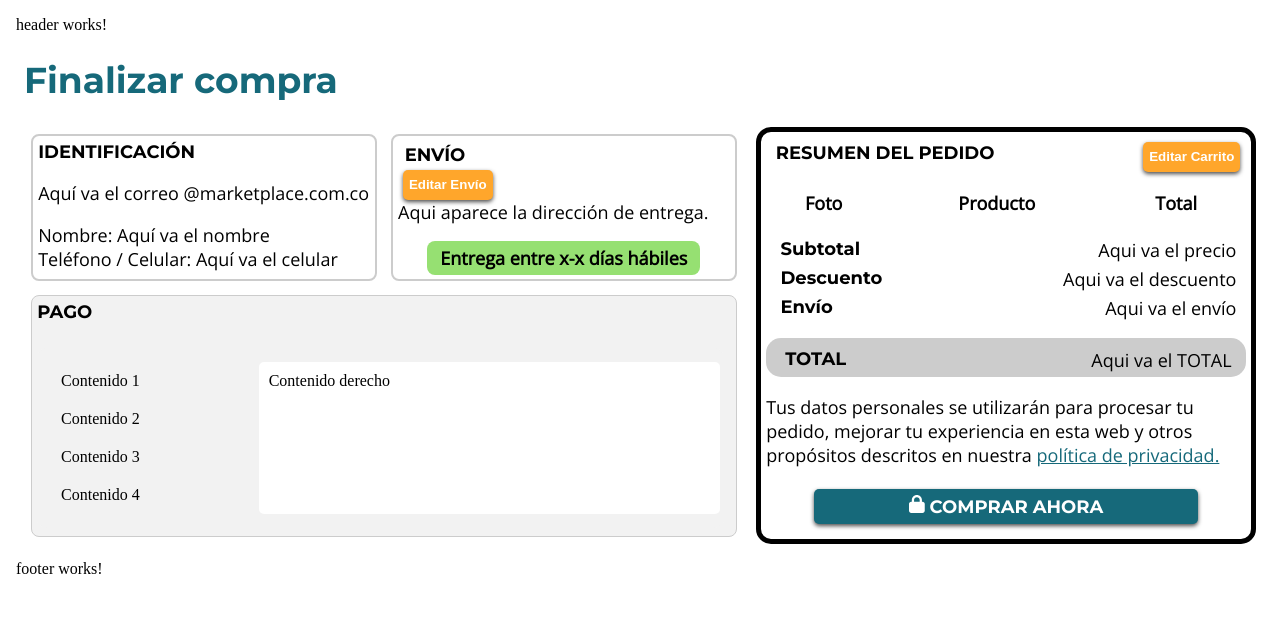
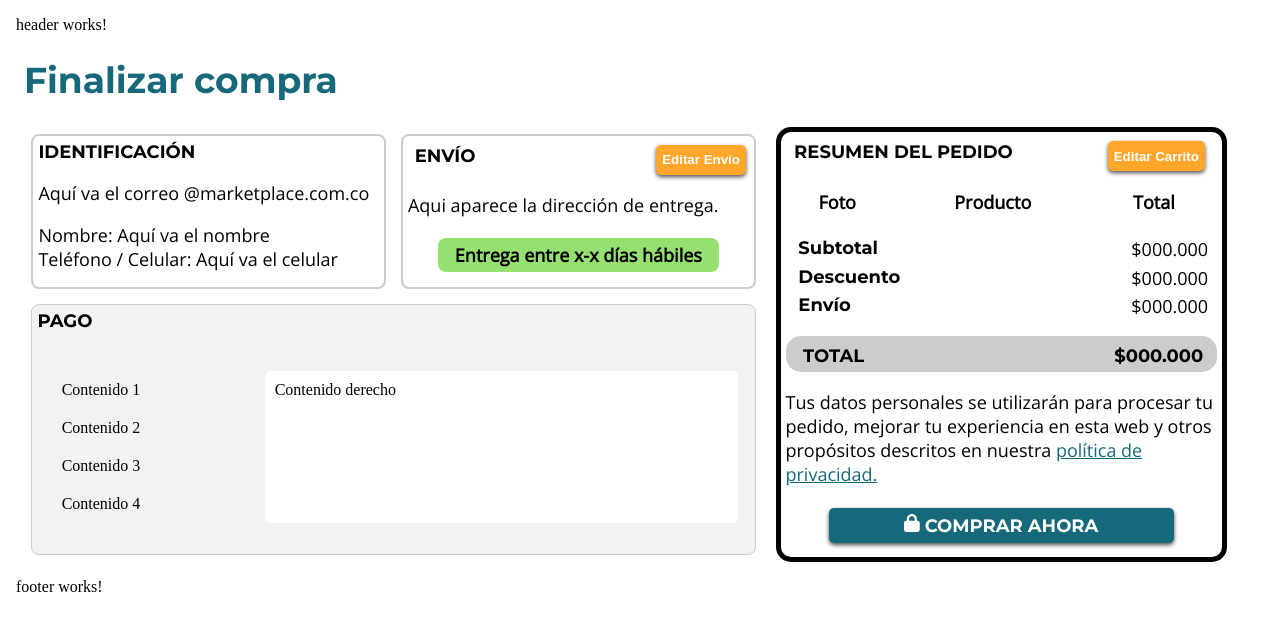
Before and after one commit to fabianSystem19/NU01_Front01, an Angular app in the folder NU01_FRONT01/: page /pago in a window 1280 px wide. Shown: the top 630 px of the page. Built offline with nearby package versions, Linux system fonts and the light colour scheme.

Commit message:
EDICION DE ESTILOS

```diff
--- a/NU01_FRONT01/src/app/pages/formulario-pagos/formulario-pagos.component.css
+++ b/NU01_FRONT01/src/app/pages/formulario-pagos/formulario-pagos.component.css
@@ -59,7 +59,7 @@ u{
     border-radius: 15px;
     border-width: 5px;
     border-style: solid;
-    width: 60%;
+    width: 65%;
     display: inline-block;
     vertical-align:top;
     margin-left: 1%;
@@ -74,12 +74,13 @@ u{
     border-radius: 15px;
     border-width: 5px;
     border-style: solid;
-    width: 40%;
+    width: 35%;
     display: inline-block;
     vertical-align:top;
     margin-left: 1%;
     padding: 5px;
     height: auto;
+    align-items: center;
 
 }
 
@@ -209,7 +210,7 @@ u{
 
 
 .contBoton{
-    width: 30%;
+    width: 40%;
     justify-content: center;
     align-items: left;
     margin-top: 1%;
@@ -236,6 +237,8 @@ u{
     margin-left: 2%;
     display: inline-block;
 }
+
+
 
 .contSubtotal{
     width: 70%;
@@ -273,7 +276,7 @@ u{
     color: black;
     align-items: end;
     position: absolute;
-    bottom: 3%;
+    bottom: 10%;
     left: 10%;
     right: 10%;
     justify-content: center;
--- a/NU01_FRONT01/src/app/pages/formulario-pagos/formulario-pagos.component.html
+++ b/NU01_FRONT01/src/app/pages/formulario-pagos/formulario-pagos.component.html
@@ -15,12 +15,14 @@
                 <p>Teléfono / Celular: Aquí va el celular</p>
             </div>
             <div class="contenedor-derecho">
-                <div class="contTitulo">
-                    <h3>ENVÍO</h3>
-                </div>
-                <div class="contBoton">
-                    <button class="botonEditar" routerLink="/envio">Editar Envío</button>
-                </div>
+                <div class="contResumenPedido">
+                    <div class="contTitulo">
+                        <h3>ENVÍO</h3>
+                    </div>
+                    <div class="contBoton">
+                        <button class="botonEditar" routerLink="/carrito">Editar Envío</button>
+                    </div>
+                </div> <br>
                 <p>Aqui aparece la dirección de entrega.</p>
                 <div class="entrega">
                     <p>Entrega entre x-x días hábiles</p>
@@ -72,7 +74,7 @@
                     <h3 class="resumen">Subtotal</h3>
                 </div>
                 <div class="precioSubtotal">
-                    <p>Aqui va el precio</p>
+                    <p>$000.000</p>
                 </div>
             </div>
             <div class="contResumenPedido">
@@ -80,7 +82,7 @@
                     <h3 class="resumen">Descuento</h3>
                 </div>
                 <div class="precioSubtotal">
-                    <p>Aqui va el descuento</p>
+                    <p>$000.000</p>
                 </div>
             </div>
             <div class="contResumenPedido">
@@ -88,7 +90,7 @@
                     <h3 class="resumen">Envío</h3>
                 </div>
                 <div class="precioSubtotal">
-                    <p>Aqui va el envío</p>
+                    <p>$000.000</p>
                 </div>
             </div> <br>
             <div class="Total">
@@ -96,7 +98,8 @@
                     <h3 class="resumen">TOTAL</h3>
                 </div>
                 <div class="precioSubtotal">
-                    <p>Aqui va el TOTAL</p>
+                    <h3 class="resumen">$000.000</h3>
+
                 </div>
             </div> <br>
             <p>Tus datos personales se utilizarán para procesar tu pedido, mejorar tu experiencia en esta web y otros propósitos descritos en nuestra
```
